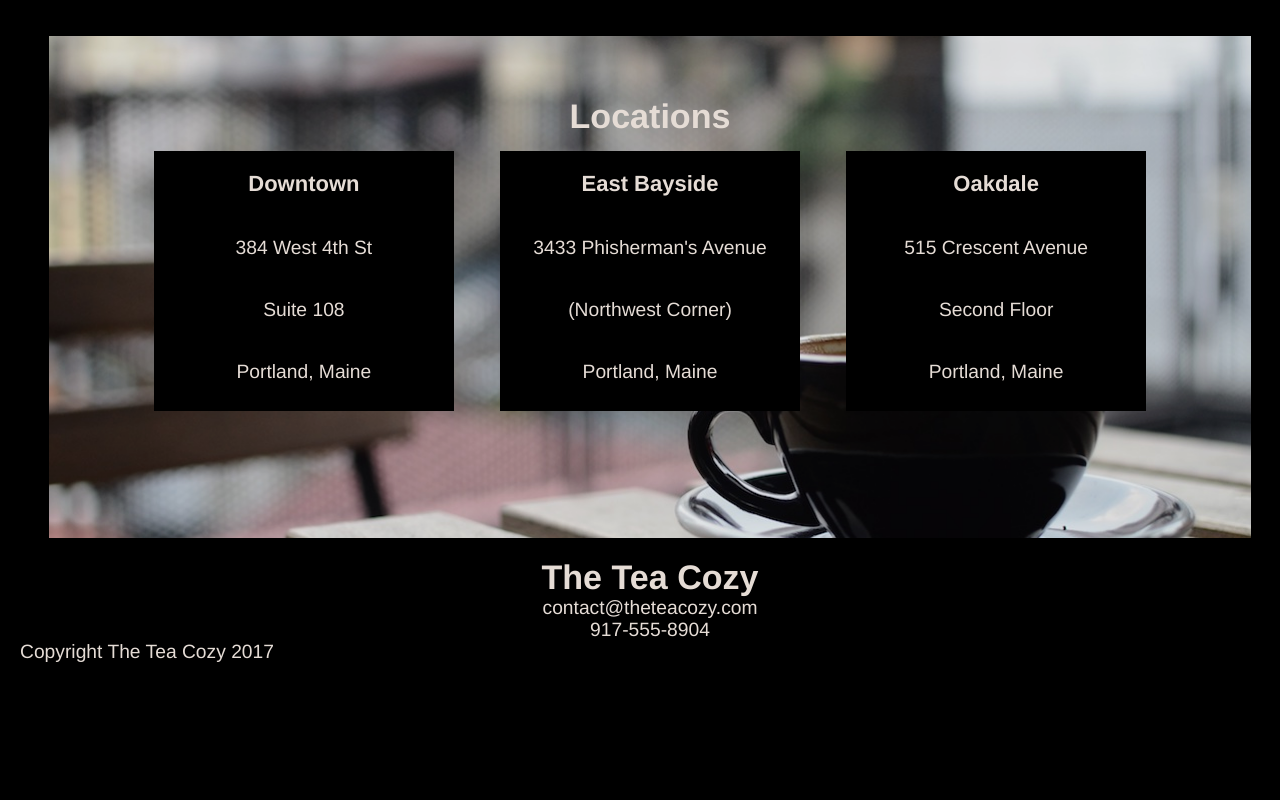
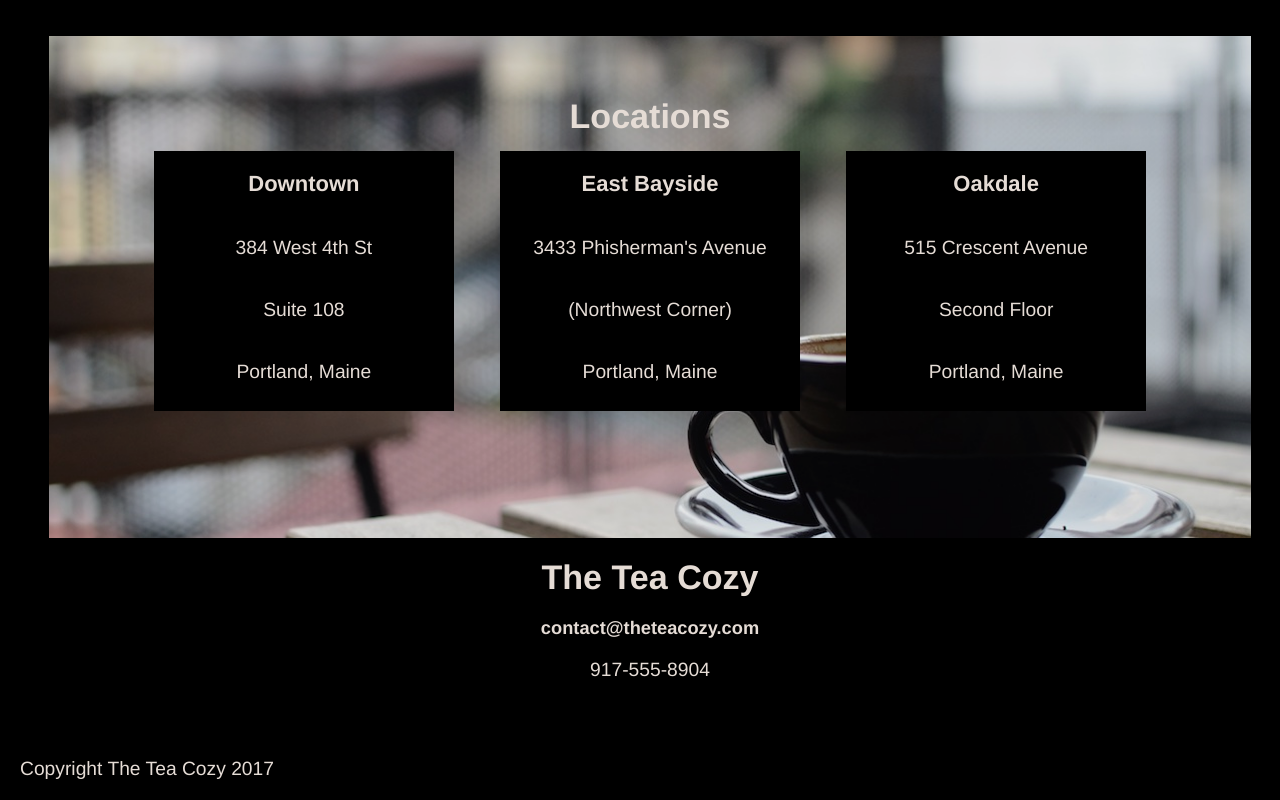
Before and after one commit to ham26/cozytea, a plain HTML site: page index.html in a window 1280 px wide. Shown: the part 1443-2243 px from the top of the page. Before the commit the page ends 2201 px from the top, so only its background shows below. Drawn offline with Linux system fonts and the light colour scheme.

Commit message:
updated html footer

```diff
--- a/index.html
+++ b/index.html
@@ -79,10 +79,10 @@
 
           <footer>
             <h2>The Tea Cozy</h2>
-            <p><a href="#">contact@theteacozy.com</a></p>
+            <h5><a href="#">contact@theteacozy.com</a></h5>
             <p>917-555-8904</p>
-            <p class="copyright">Copyright The Tea Cozy 2017</p>
           </footer>
+          <p class="copyright">Copyright The Tea Cozy 2017</p>
       </div><!-- end #main -->
     </div><!-- end #container -->
 
```
